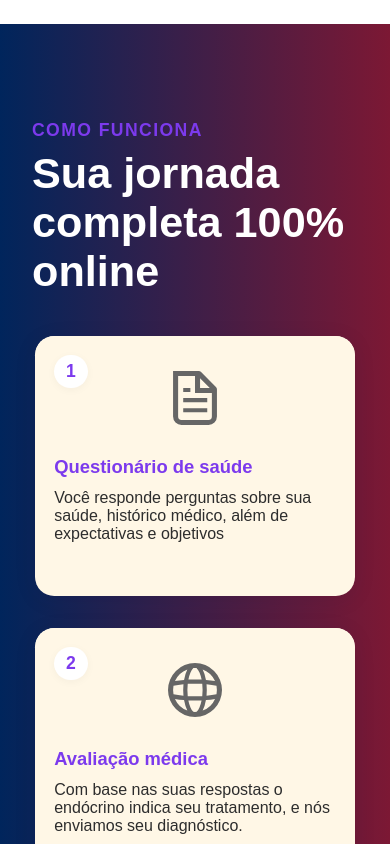
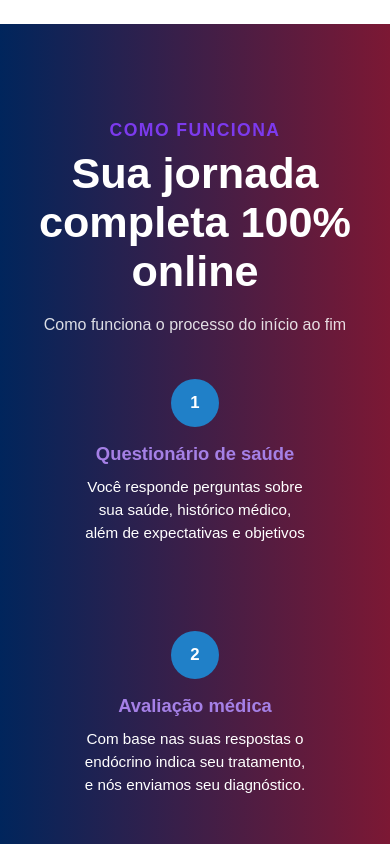
Before and after one commit to MxSGameJPS/slimshape, a Next.js app: page / in a window 390 px wide. Shown: the part 6360-7204 px from the top of the page. Built offline with nearby package versions, Linux system fonts and the light colour scheme.

Commit message:
feat: Atualizar layout da seção "Como Funciona" com novos estilos e simplificação dos cartões

```diff
--- a/src/components/comoFunciona/funciona.jsx
+++ b/src/components/comoFunciona/funciona.jsx
@@ -1,5 +1,4 @@
 import styles from "./funciona.module.css";
-import Image from "next/image";
 
 const etapas = [
   {
@@ -36,19 +35,14 @@ export default function ComoFunciona() {
         <h2 className={styles.tituloPrincipal}>
           Sua jornada completa 100% online
         </h2>
-        <div className={styles.cards}>
+        <p className={styles.subTitulo}>
+          Como funciona o processo do início ao fim
+        </p>
+
+        <div className={styles.cardsSimple}>
           {etapas.map((etapa, idx) => (
-            <div className={styles.card} key={idx}>
-              <div className={styles.cardTop}>
-                <span className={styles.cardNum}>{idx + 1}</span>
-                <Image
-                  src={etapa.icon}
-                  alt={etapa.titulo}
-                  width={54}
-                  height={54}
-                  className={styles.cardIcon}
-                />
-              </div>
+            <div className={styles.cardSimple} key={idx}>
+              <div className={styles.circleNumber}>{idx + 1}</div>
               <div className={styles.cardTitulo}>{etapa.titulo}</div>
               <div className={styles.cardTexto}>{etapa.texto}</div>
             </div>
--- a/src/components/comoFunciona/funciona.module.css
+++ b/src/components/comoFunciona/funciona.module.css
@@ -30,6 +30,25 @@
   font-family: inherit;
 }
 
+.subTitulo {
+  color: rgba(255, 255, 255, 0.85);
+  font-size: 1rem;
+  margin-top: -1.2rem;
+  margin-bottom: 2.8rem;
+  text-align: center;
+}
+
+/* centraliza títulos no container */
+.funcionaBg {
+  text-align: center;
+}
+
+.tituloPrincipal,
+.titulo,
+.subTitulo {
+  text-align: center;
+}
+
 .cards {
   display: flex;
   gap: 2.5rem;
@@ -39,15 +58,16 @@
 
 .card {
   background: #fff7e6;
-  border-radius: 1.2rem 1.2rem ;
+  border-radius: 1.2rem 1.2rem;
   flex: 1 1 260px;
-  max-width: 320px;
+  max-width: 350px;
   display: flex;
   flex-direction: column;
   align-items: center;
-  min-width: 220px;
+  min-width: 320px;
   box-shadow: 0 4px 24px rgba(26, 19, 55, 0.07);
   overflow: hidden;
+  width: 100%;
 }
 
 .cardTop {
@@ -56,27 +76,38 @@
   display: flex;
   flex-direction: column;
   align-items: center;
-  padding: 2.2rem 0 1.2rem 0;
+  padding: 3rem 0 1.2rem 0;
   position: relative;
   border-radius: 1.2rem 1.2rem 0 0;
-  min-height: 120px;
+  min-height: 140px;
 }
 
 .cardNum {
-  position: absolute;
-  left: 1.2rem;
-  top: 1.2rem;
   background: #fff;
   color: var(--violeta);
   font-weight: 700;
   font-size: 1.1rem;
   border-radius: 50%;
-  width: 2.1rem;
-  height: 2.1rem;
+  width: 2.6rem;
+  height: 2.6rem;
   display: flex;
   align-items: center;
   justify-content: center;
   box-shadow: 0 2px 8px rgba(26, 19, 55, 0.04);
+}
+
+.cardNumWrapper {
+  width: 100%;
+  display: flex;
+  justify-content: center;
+  margin-bottom: 0.6rem;
+}
+
+.iconWrapper {
+  width: 100%;
+  display: flex;
+  justify-content: center;
+  align-items: center;
 }
 
 .cardIcon {
@@ -87,21 +118,54 @@
 }
 
 .cardTitulo {
-  color: var(--violeta);
+  color: rgb(165, 128, 230);
   font-size: 1.15rem;
   font-weight: 700;
   margin-bottom: 0.7rem;
-  text-align: left;
+  text-align: center;
   width: 100%;
-  padding: 0 1.2rem;
+  padding: 0 1rem;
 }
 
 .cardTexto {
-  color: #2d2d2d;
-  font-size: 1rem;
-  text-align: left;
+  color: #ffffff;
+  font-size: 0.95rem;
+  line-height: 1.5;
+  text-align: center;
   width: 100%;
   padding: 0 1.2rem 1.5rem 1.2rem;
+}
+
+/* estilos simplificados para o layout igual à imagem fornecida */
+.cardsSimple {
+  display: flex;
+  gap: 3.5rem;
+  justify-content: center;
+  flex-wrap: nowrap;
+  align-items: flex-start;
+}
+
+.cardSimple {
+  background: transparent;
+  flex: 0 0 220px;
+  max-width: 260px;
+  display: flex;
+  flex-direction: column;
+  align-items: center;
+}
+
+.circleNumber {
+  width: 48px;
+  height: 48px;
+  border-radius: 50%;
+  background: #2080c8; /* tom de azul similar à imagem */
+  color: #fff;
+  display: flex;
+  align-items: center;
+  justify-content: center;
+  font-weight: 700;
+  font-size: 1.05rem;
+  margin-bottom: 1rem;
 }
 
 @media (max-width: 900px) {
@@ -110,6 +174,11 @@
     gap: 2rem;
     align-items: center;
   }
+  .cardsSimple {
+    flex-direction: column;
+    gap: 2rem;
+    align-items: center;
+  }
   .funcionaSection {
     padding-top: 2rem;
   }
```
